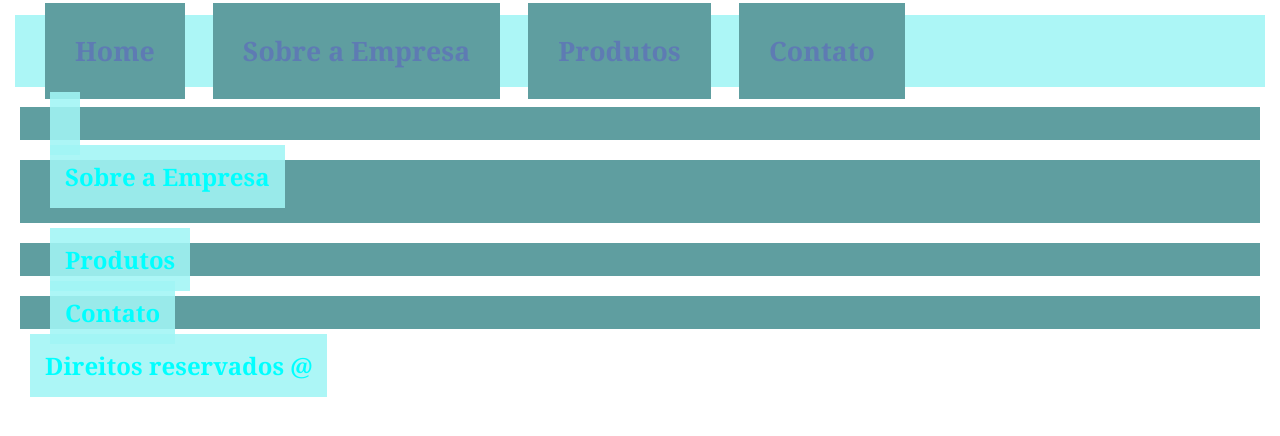
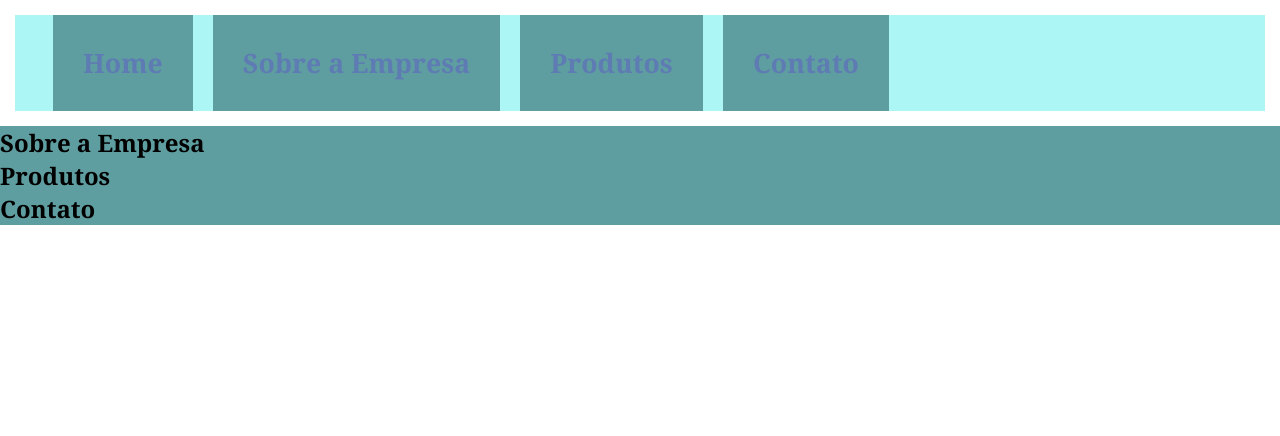
Before and after one commit to larissamiranda031/91133_Larissa, a PHP site: page / in a window 1280 px wide. Shown: the top 436 px of the page. Run offline with PHP 8.4, Linux system fonts and the light colour scheme.

Commit message:
Revert "atual"
This reverts commit 69db02b86c8127139c849bc0c50bfdbad4181141.

```diff
--- a/CSS/menu Display/index.html
+++ b/CSS/menu Display/index.html
@@ -3,25 +3,21 @@
 <head>
         <meta charset="urf-8">
         <meta name="viewpoirt", content="width=device-width, initial-scale" >
-        <link rel="shortcut icon" href="faviicon.ico" type="image/x.icon" >
         <link rel="stylesheet" href="style.css">
     <title> <main>Menu Display</main></title>
 </head>
 <body id="font-type">
-<header>
+    <header>
         <nav>
             <ul>
                 <li><a href="">Home</a></li>
-                <li><a href="#about1">Sobre a Empresa</a></li>
-                <li><a href="#produty1">Produtos</a></li>
-                <li><a href="#contact1">Contato</a></li>
+                <li><a href="">Sobre a Empresa</a></li>
+                <li><a href="">Produtos</a></li>
+                <li><a href="">Contato</a></li>
             </ul>
         </nav>
-</header>
-<main>
-        <section id = about1>
-            <h2></h2>
-        </section>
+    </header>
+    <main>
         <section>
             <h2 class="about" >Sobre a Empresa</h2>
             <p></p>
@@ -32,11 +28,6 @@
         <section>
             <h2 class="contact">Contato</h2>
         </section>
- </main>
- <footer>
-    <div>
-        <h2 class="rodape">Direitos reservados @</h2>
-    </div>
- </footer>
+    </main>
 </body>
 </html>
--- a/CSS/menu Display/style.css
+++ b/CSS/menu Display/style.css
@@ -11,14 +11,14 @@
 header{
     background-color: rgba(161, 245, 245, 0.877);
     margin: 15px;
-    padding: 18px;
+    padding: 30px;
 }
 
 ul li{
     /*Tira as bolinhas*/
     list-style: none;
     display: inline;
-    padding: 12px;
+    padding: 8px;
 
 }
 
@@ -41,19 +41,14 @@ a:hover{
 }
 
 section{
-    margin: 20px;
+    margin: 0px;
     background-color: cadetblue;
 
 }
-
+/*
 h2{
 background-color :  rgb(161, 245, 245,0.877);
-padding: 15px;
-margin-left: 30px;
-color: aqua;
-display: inline;
 }
-/*
 .about{
 background-color :  rgb(161, 245, 245,0.877);
 }
@@ -61,16 +56,3 @@ background-color :  rgb(161, 245, 245,0.877);
 #font-type{
     font-family: Georgia, 'Times New Roman', Times, serif;
 }
-
-p{
-    padding: 15px;
-}
-
-footer div p{
-   font-family: 'Lucida Sans', 'Lucida Sans Regular', 'Lucida Grande', 'Lucida Sans Unicode', Geneva, Verdana, sans-serif;
-}
-
-.rodape{
-margin: 30px;;
-
-}
--- a/HTML/Aula002/Ex2.html
+++ b/Ex2.html
@@ -3,7 +3,7 @@
     <head>
      <meta charset="urf-8">
      <meta name="viewpoirt" content="width=device-width,initial-scale=1.0">
-     <link rel="stylesheet" href="style1.css">
+     <link rel="stylesheet" href="style.css">
      <title>Formulário de Contato</title>
     </head>
  <body>
--- a/HTML/Aula002/Ex3.html
+++ b/Ex3.html
@@ -3,7 +3,7 @@
     <head>
      <meta charset="urf-8">
      <meta name="viewpoirt" content="width=device-width,initial-scale=1.0">
-     <link rel="stylesheet" href="style2.css">
+     <link rel="stylesheet" href="style.css1">
      <title>Formulário de Contato</title>
     </head>
  <body>
```
Also changed, not shown: img/favicon.ico (deleted), img/logo.png (deleted), style.css (renamed from HTML/Aula002/style1.css), 2 other files.
